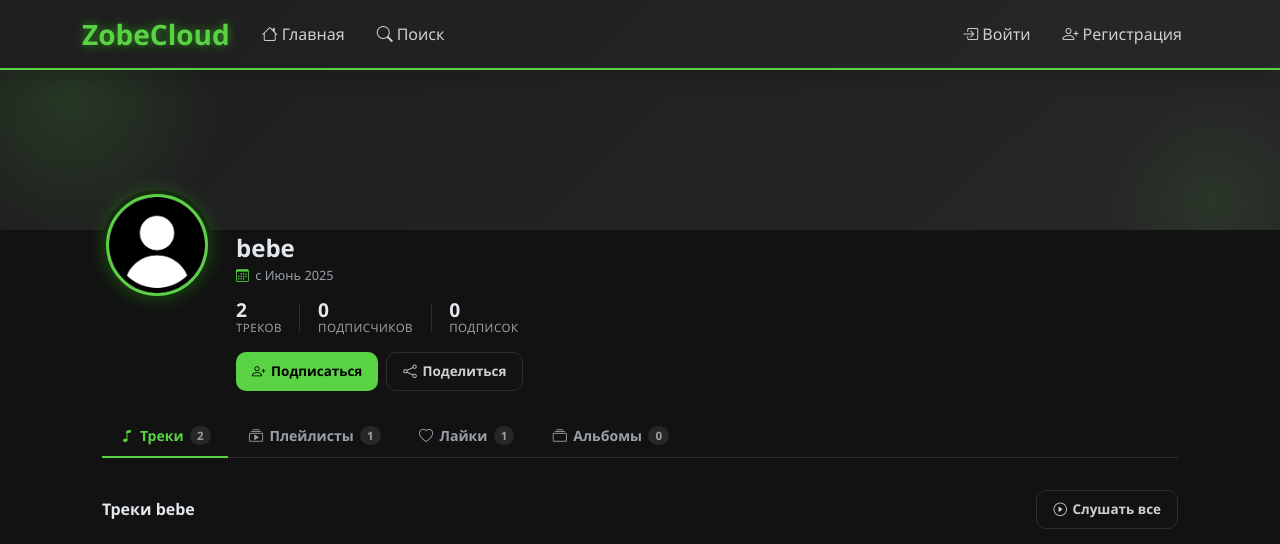
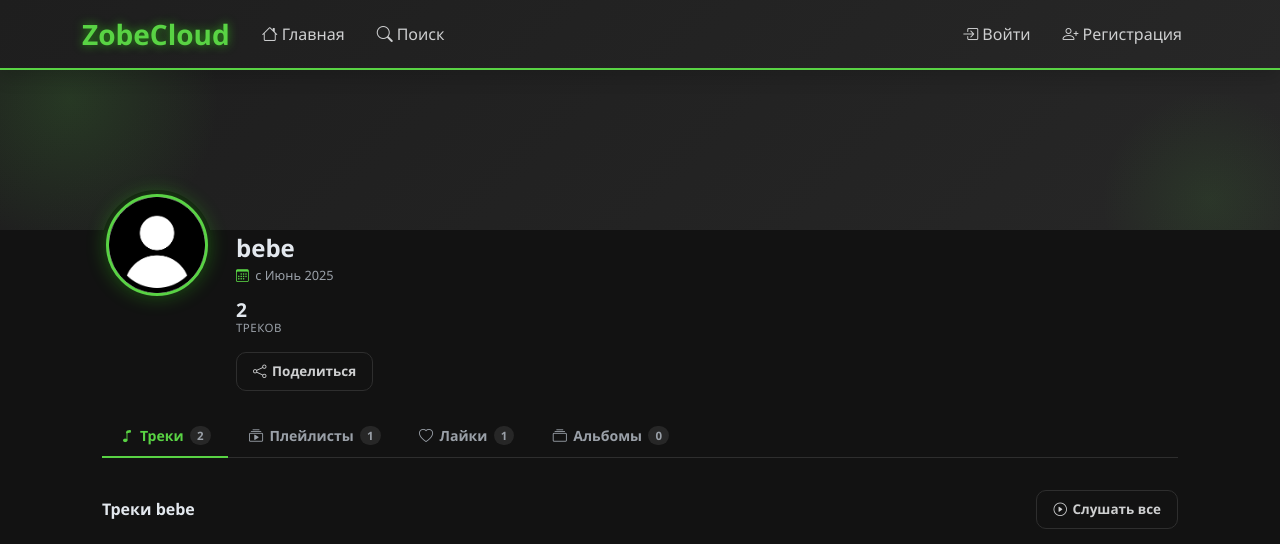
Before and after one commit to bloodxxx/zobecloud, a Django app: a page that uses zobeclub-main/zobeclub/templates/main/profile.html in a window 1280 px wide. Shown: the top 544 px of the page. Run offline with Django 5.2, Linux system fonts and the light colour scheme; data comes from the database, SQL or seed files in the repository; data that the repository does not hold is empty; some libraries are stand-ins or nearby versions.

Commit message:
feat: block enforcement in chat + remove follow UI
- send_message: reject if either participant has blocked the other
- get_new_messages: return is_blocked flag in API response
- chat_list.html: show blocked banner instead of input area when blocked
- profile.html: remove followers/following stats and follow button
- public_profile view: remove is_following context query

Co-Authored-By: Claude Sonnet 4.6 <noreply@anthropic.com>

```diff
--- a/zobeclub-main/zobeclub/main/views.py
+++ b/zobeclub-main/zobeclub/main/views.py
@@ -824,13 +824,6 @@ def public_profile(request, username):
         ).values_list('track_id', flat=True)
         liked_tracks = Track.objects.filter(id__in=liked_track_ids).select_related('user').order_by('-uploaded_at')
 
-        is_following = False
-        if request.user.is_authenticated and not is_own_profile:
-            is_following = Follow.objects.filter(
-                follower=request.user,
-                following=profile_user
-            ).exists()
-
         is_blocked = False
         is_blocked_by = False
         if request.user.is_authenticated and not is_own_profile:
@@ -847,7 +840,6 @@ def public_profile(request, username):
             'playlists_count': playlists_count,
             'liked_count': liked_tracks.count(),
             'total_plays': total_plays,
-            'is_following': is_following,
             'is_blocked': is_blocked,
             'is_blocked_by': is_blocked_by,
         }
@@ -1848,6 +1840,12 @@ def send_message(request, chat_id):
     try:
         chat = get_object_or_404(Chat, id=chat_id, participants=request.user)
 
+        other = chat.participants.exclude(id=request.user.id).first()
+        if other and Block.objects.filter(
+            Q(blocker=request.user, blocked=other) | Q(blocker=other, blocked=request.user)
+        ).exists():
+            return JsonResponse({'success': False, 'error': 'Переписка заблокирована'})
+
         message_type = request.POST.get('type', 'text')
         content = request.POST.get('content', '').strip()
         reply_to_id = request.POST.get('reply_to')
@@ -2170,10 +2168,16 @@ def get_new_messages(request, chat_id):
                 }
             messages_data.append(md)
 
+        other = chat.participants.exclude(id=request.user.id).first()
+        is_blocked = bool(other and Block.objects.filter(
+            Q(blocker=request.user, blocked=other) | Q(blocker=other, blocked=request.user)
+        ).exists())
+
         return JsonResponse({
             'success': True,
             'messages': messages_data,
             'read_msg_ids': read_msg_ids,
+            'is_blocked': is_blocked,
         })
 
     except Exception as e:
--- a/zobeclub-main/zobeclub/templates/main/profile.html
+++ b/zobeclub-main/zobeclub/templates/main/profile.html
@@ -96,16 +96,6 @@
         <div class="pf-stat">
           <span class="pf-stat-n">{{ tracks_count }}</span>
           <span class="pf-stat-l">треков</span>
-        </div>
-        <div class="pf-stat-divider"></div>
-        <div class="pf-stat">
-          <span class="pf-stat-n">{{ profile_user.profile.followers_count }}</span>
-          <span class="pf-stat-l">подписчиков</span>
-        </div>
-        <div class="pf-stat-divider"></div>
-        <div class="pf-stat">
-          <span class="pf-stat-n">{{ profile_user.profile.following_count }}</span>
-          <span class="pf-stat-l">подписок</span>
         </div>
       </div>
 
@@ -132,10 +122,6 @@
             <i class="bi bi-box-arrow-right"></i> Выйти
           </a>
         {% else %}
-          <button class="pf-btn {% if is_following %}pf-btn-outline{% else %}pf-btn-green{% endif %}" id="followBtn" onclick="toggleFollow()">
-            <i class="bi {% if is_following %}bi-person-check{% else %}bi-person-plus{% endif %}"></i>
-            {% if is_following %}Вы подписаны{% else %}Подписаться{% endif %}
-          </button>
           <button class="pf-btn pf-btn-outline" onclick="shareProfile()">
             <i class="bi bi-share"></i> Поделиться
           </button>
@@ -1603,7 +1589,6 @@ function shareTrack(id) {
   navigator.share?navigator.share({url}):navigator.clipboard.writeText(url).then(()=>showNotification('Ссылка скопирована','success'));
 }
 function sendMessage() { /* showNotification('Раздел чатов в разработке','info'); */ }
-function toggleFollow() { /* showNotification('Подписки в разработке','info'); */ }
 function shareProfile() {
   const url = window.location.href;
   if (navigator.share) {
```
Also changed, not shown: zobeclub-main/zobeclub/templates/main/chat_list.html (+27 -1 lines).
